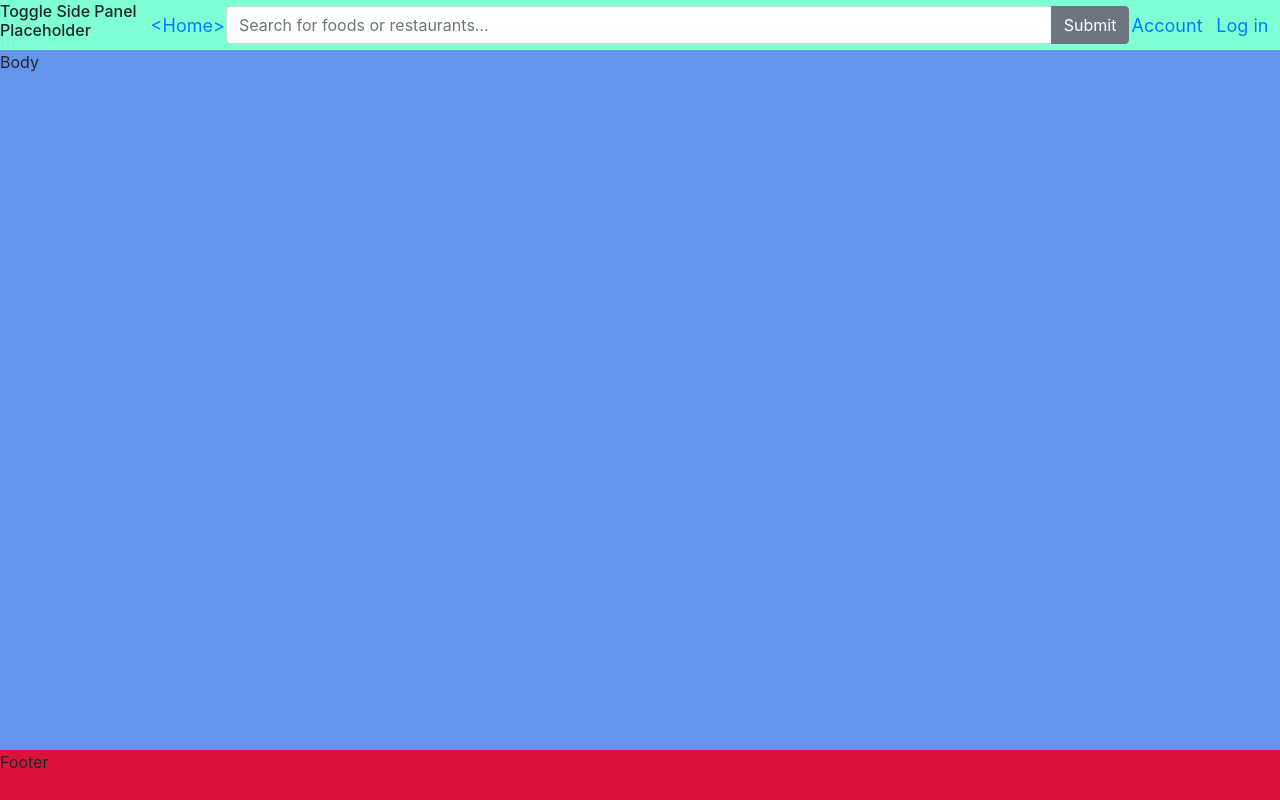
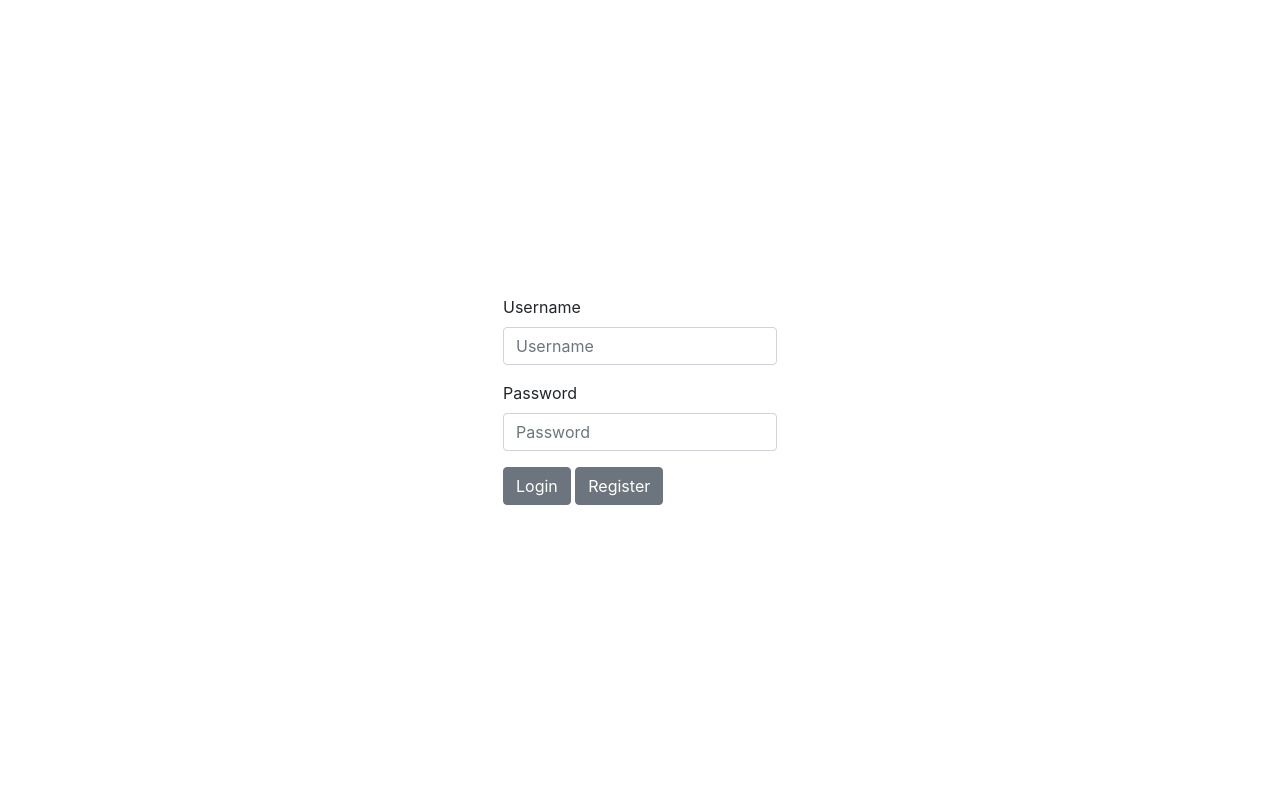
Before and after one commit to AY19-20-CS2102-Team-Project-T22/tp, a React (Create React App) app in the folder frontend/react-fds/: page /login in a window 1280 px wide. Built offline with nearby package versions, Linux system fonts and the light colour scheme.

Commit message:
Added login page (no functionalities yet).

```diff
--- a/frontend/react-fds/src/App.css
+++ b/frontend/react-fds/src/App.css
@@ -1,7 +1,15 @@
+.login {
+  height: 100vh;
+  display: flex;
+  flex-flow: row nowrap;
+  justify-content: center;
+  align-items: center;
+}
+
 .header {
   width: 100%;
   height: 50px;
-  background-color: aquamarine;
+  /* background-color: aquamarine; */
   display: flex;
   flex-direction: row;
   align-items: center;
@@ -22,5 +30,5 @@
 .App {
   width: 100vw;
   height: 100vh;
-  background-color: darkblue;
+  /* background-color: darkblue; */
 }
--- a/frontend/react-fds/src/App.js
+++ b/frontend/react-fds/src/App.js
@@ -8,6 +8,7 @@ import {
 import Header from './components/Header'
 import Body from './components/Body'
 import Footer from './components/Footer'
+import Login from './components/Login'
 import './App.css'
 
 class App extends React.Component {
@@ -17,7 +18,7 @@ class App extends React.Component {
 
     this.state = {
       items: [],
-      isLoggedIn: true,
+      isLoggedIn: false,
       userId: null
     }
 
@@ -28,9 +29,15 @@ class App extends React.Component {
     return (
       <div className='App'>
         <Router>
-          <Header isLoggedIn={this.state.isLoggedIn} />
-          <Body />
-          <Footer />
+          <Route path='/login' exact>
+            <Login />
+          </Route>
+          <Route path='/' exact>
+            <Header isLoggedIn={this.state.isLoggedIn} />
+            <Body />
+            <Footer />
+          </Route>
+
         </Router>
       </div>
     )
--- a/frontend/react-fds/src/components/Header.js
+++ b/frontend/react-fds/src/components/Header.js
@@ -40,11 +40,19 @@ class Header extends React.Component {
             Account
           </Link>
         }
-        <Link
-          to='/login'
-          style={{ flex: 1, fontSize: '18px', textAlign: 'center' }}>
-          Log in
-        </Link>
+        {(!this.props.isLoggedIn)?
+          <Link
+            to='/login'
+            style={{ flex: 1, fontSize: '18px', textAlign: 'center' }}>
+            Login
+          </Link>
+          :
+          <Link
+            to='/logout'
+            style={{ flex: 1, fontSize: '18px', textAlign: 'center' }}>
+            Logout
+          </Link>
+        }
       </div>
     )
   }
--- a/frontend/react-fds/src/components/Login.js
+++ b/frontend/react-fds/src/components/Login.js
@@ -0,0 +1,33 @@
+import React from 'react'
+import { Button, Form, FormGroup, Label, Input, FormText } from 'reactstrap'
+
+import {
+  BrowserRouter as Router,
+  Switch,
+  Route,
+  Link
+} from 'react-router-dom'
+
+class Login extends React.Component {
+  render() {
+    return (
+      <div className='login'>
+        <Form>
+          <FormGroup>
+            <Label for='username'>Username</Label>
+            <Input type='username' id='username' placeholder='Username' />
+          </FormGroup>
+          <FormGroup>
+            <Label for='password'>Password</Label>
+            <Input type='password' id='password' placeholder='Password' />
+          </FormGroup>
+          <Button>Login</Button>
+          {' '}
+          <Button>Register</Button>
+        </Form>
+      </div>
+    )
+  }
+}
+
+export default Login
```
